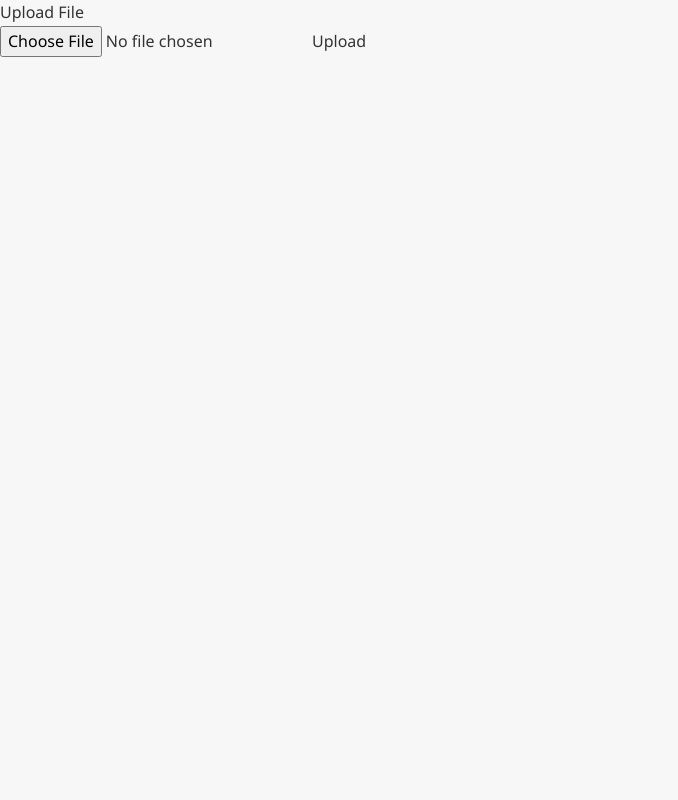
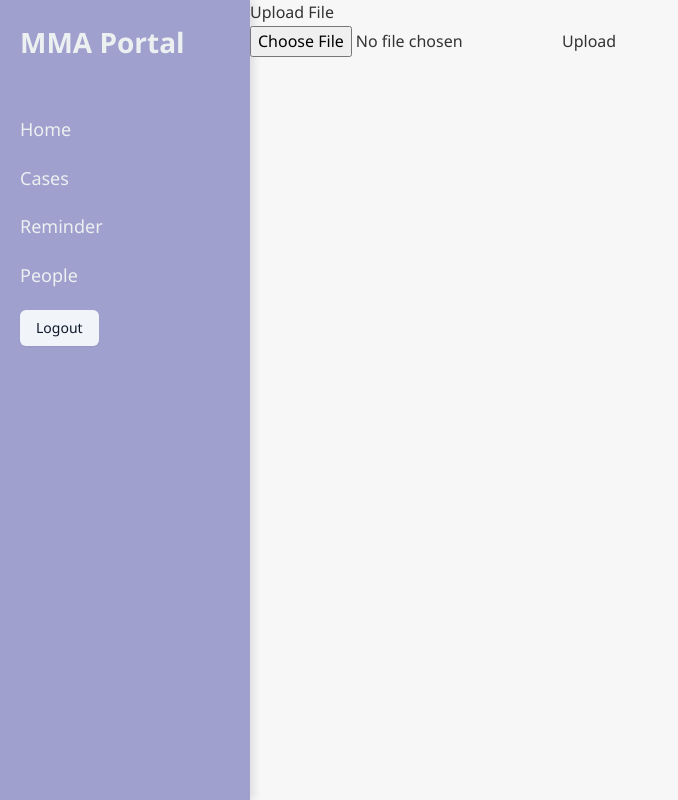
Before and after one commit to Noob-No-1/HacknRoll2025, a React (Create React App) app: page /root/cases/add in a window 1280 px wide. Shown: the whole page, without its empty margins (0-678 px from the left). Built offline with nearby package versions, Linux system fonts and the light colour scheme; no server answers; sample sign-in values are in the browser's storage.

Commit message:
add: sidebar for upload page

```diff
--- a/src/pages/User/UploadPage.js
+++ b/src/pages/User/UploadPage.js
@@ -3,8 +3,13 @@ import { ref, uploadBytes, getDownloadURL } from "firebase/storage";
 import { app, auth, db, storage } from "../../firebase-config.js"; // Ensure this is the correct path
 import { ToastContainer, toast } from "react-toastify";
 import "react-toastify/dist/ReactToastify.css";
+import "./reminder.css";
+import { Link, useNavigate } from "react-router-dom";
+import { Button } from "../../components/ui/button.jsx";
+import { doSignOut } from "../../config/auth.js";
 
 const UploadPage = () => {
+  const navigate = useNavigate();
   const [file, setFile] = useState(null); // For storing the selected file
   const [status, setStatus] = useState(""); // For tracking upload status
 
@@ -60,7 +65,49 @@ const UploadPage = () => {
     }
   };
 
+
+  const handleLogout = async () => {
+    try {
+      await doSignOut();
+      navigate("/login");
+    } catch (error) {
+      console.error("Failed to sign out:", error);
+    }
+  };
+
   return (
+    // <div>
+    //   <h1>Upload File</h1>
+    //   <input type="file" onChange={handleFileChange} />
+    //   <button onClick={handleUpload}>Upload</button>
+    //   <p>{status}</p>
+    //   <ToastContainer />
+    // </div>
+    <div className="container">
+      {/* Sidebar */}
+      <div className="sidebar">
+        <h2>MMA Portal</h2>
+        <ul>
+          <li>
+            <Link to="/root">Home</Link>
+          </li>
+          <li>
+            <Link to="/root/cases">Cases</Link>
+          </li>
+          <li>
+            <Link to="/root/cases/add">Reminder</Link>
+          </li>
+          <li>
+            <Link to="/root">People</Link>
+          </li>
+          <li>
+            <Button variant="secondary" onClick={handleLogout}>
+              Logout
+            </Button>
+          </li>
+          {/* <li><a href="#">People</a></li> */}
+        </ul>
+      </div>
       <div>
        <h1>Upload File</h1>
        <input type="file" onChange={handleFileChange} />
@@ -68,6 +115,9 @@ const UploadPage = () => {
        <p>{status}</p>
        <ToastContainer />
      </div>
+
+
+    </div>
   );
 };
 
```
Lines whose indentation alone changed are shown as unchanged.
